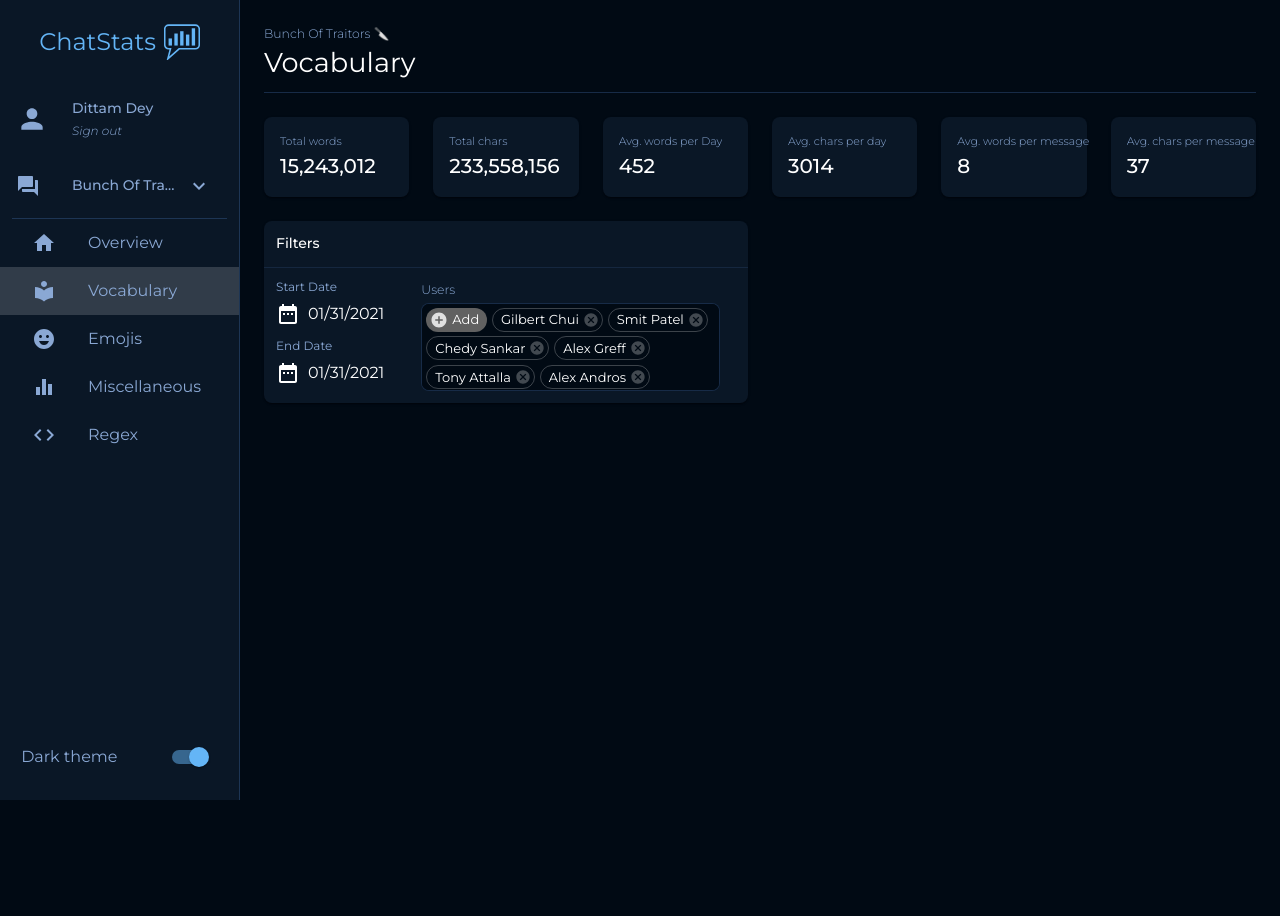
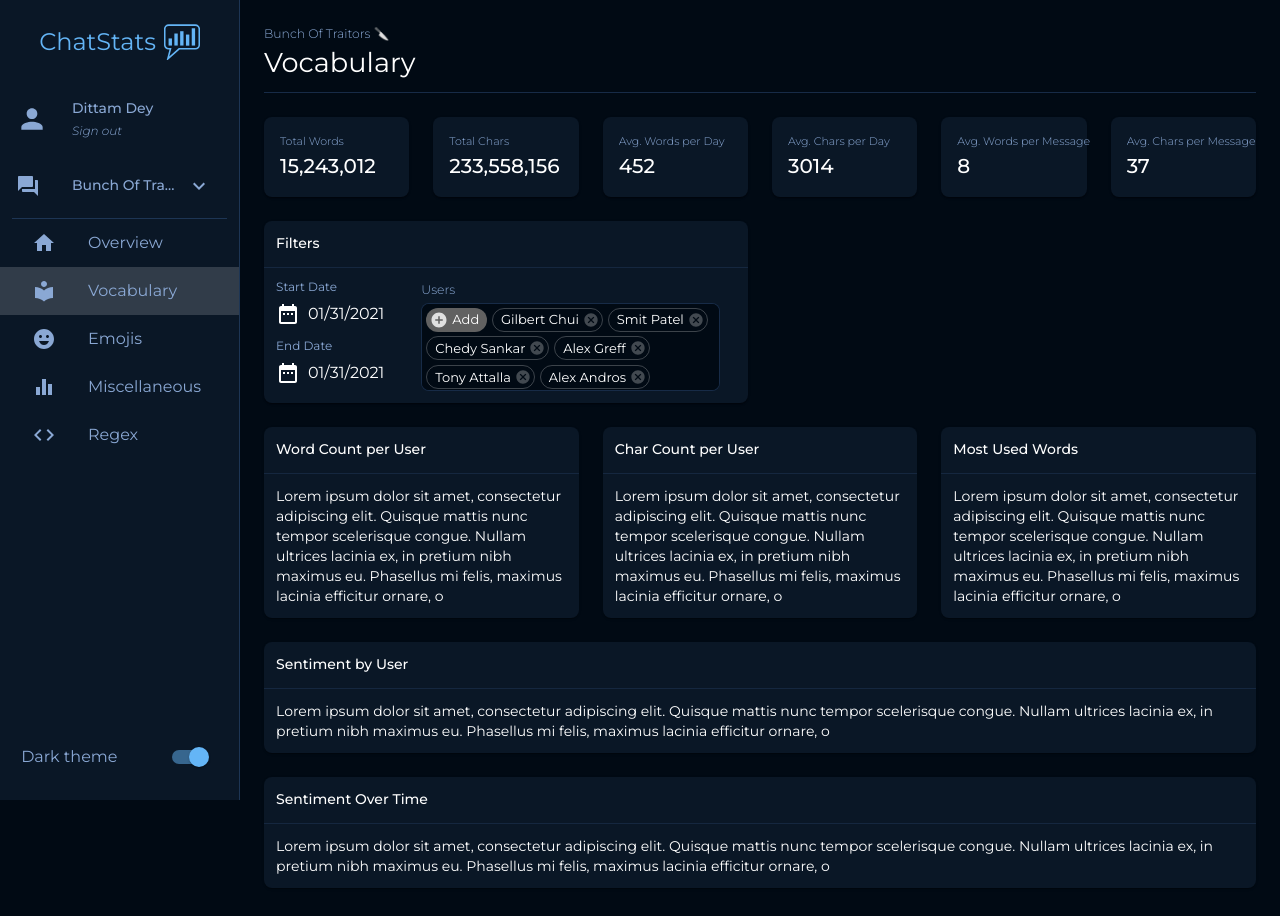
Before and after one commit to SophicalMushroom/ChatStats, a React (Create React App) app in the folder frontend/: page / in a window 1280 px wide. Before the commit the page ends 800 px from the top, so only its background shows below. Built offline with nearby package versions, Linux system fonts and the light colour scheme.

Commit message:
added chart cards  for vocab tab

```diff
--- a/frontend/src/components/Vocab.js
+++ b/frontend/src/components/Vocab.js
@@ -3,6 +3,7 @@ import { makeStyles, useTheme } from "@material-ui/core/styles";
 import Grid from "@material-ui/core/Grid";
 import Paper from "@material-ui/core/Paper";
 import useMediaQuery from "@material-ui/core/useMediaQuery";
+import Hidden from "@material-ui/core/Hidden";
 import { StatCard } from "./miscellaneous/StatCard";
 import { DesktopAppBar } from "./navigation/DesktopAppBar";
 import { Card } from "./miscellaneous/Card";
@@ -26,27 +27,72 @@ export const Vocab = (props) => {
 			</Grid>
 
 			<Grid item xs={12} sm={2}>
-				<StatCard label="Total words" value="15,243,012" />
+				<StatCard label="Total Words" value="15,243,012" />
 			</Grid>
 			<Grid item xs={12} sm={2}>
-				<StatCard label="Total chars" value="233,558,156" />
+				<StatCard label="Total Chars" value="233,558,156" />
 			</Grid>
 			<Grid item xs={12} sm={2}>
-				<StatCard label="Avg. words per Day" value="452" />
+				<StatCard label="Avg. Words per Day" value="452" />
 			</Grid>
 			<Grid item xs={12} sm={2}>
-				<StatCard label="Avg. chars per day" value="3014" />
+				<StatCard label="Avg. Chars per Day" value="3014" />
 			</Grid>
 			<Grid item xs={12} sm={2}>
-				<StatCard label="Avg. words per message" value="8" />
+				<StatCard label="Avg. Words per Message" value="8" />
 			</Grid>
 			<Grid item xs={12} sm={2}>
-				<StatCard label="Avg. chars per message" value="37" />
+				<StatCard label="Avg. Chars per Message" value="37" />
 			</Grid>
 
 			<Grid item xs={12} sm={6} xl={5}>
 				<Filters />
 			</Grid>
+
+			<Hidden xsDown>
+				<Grid item sm={6} xl={7}></Grid>
+			</Hidden>
+
+			<Grid item xs={12} sm={4}>
+				<Card title="Word Count per User">
+					Lorem ipsum dolor sit amet, consectetur adipiscing elit. Quisque
+					mattis nunc tempor scelerisque congue. Nullam ultrices lacinia ex, in
+					pretium nibh maximus eu. Phasellus mi felis, maximus lacinia efficitur
+					ornare, o
+				</Card>
+			</Grid>
+			<Grid item xs={12} sm={4}>
+				<Card title="Char Count per User">
+					Lorem ipsum dolor sit amet, consectetur adipiscing elit. Quisque
+					mattis nunc tempor scelerisque congue. Nullam ultrices lacinia ex, in
+					pretium nibh maximus eu. Phasellus mi felis, maximus lacinia efficitur
+					ornare, o
+				</Card>
+			</Grid>
+			<Grid item xs={12} sm={4}>
+				<Card title="Most Used Words">
+					Lorem ipsum dolor sit amet, consectetur adipiscing elit. Quisque
+					mattis nunc tempor scelerisque congue. Nullam ultrices lacinia ex, in
+					pretium nibh maximus eu. Phasellus mi felis, maximus lacinia efficitur
+					ornare, o
+				</Card>
+			</Grid>
+			<Grid item xs={12}>
+				<Card title="Sentiment by User">
+					Lorem ipsum dolor sit amet, consectetur adipiscing elit. Quisque
+					mattis nunc tempor scelerisque congue. Nullam ultrices lacinia ex, in
+					pretium nibh maximus eu. Phasellus mi felis, maximus lacinia efficitur
+					ornare, o
+				</Card>
+			</Grid>
+			<Grid item xs={12}>
+				<Card title="Sentiment Over Time">
+					Lorem ipsum dolor sit amet, consectetur adipiscing elit. Quisque
+					mattis nunc tempor scelerisque congue. Nullam ultrices lacinia ex, in
+					pretium nibh maximus eu. Phasellus mi felis, maximus lacinia efficitur
+					ornare, o
+				</Card>
+			</Grid>
 		</Grid>
 	);
 };
```
